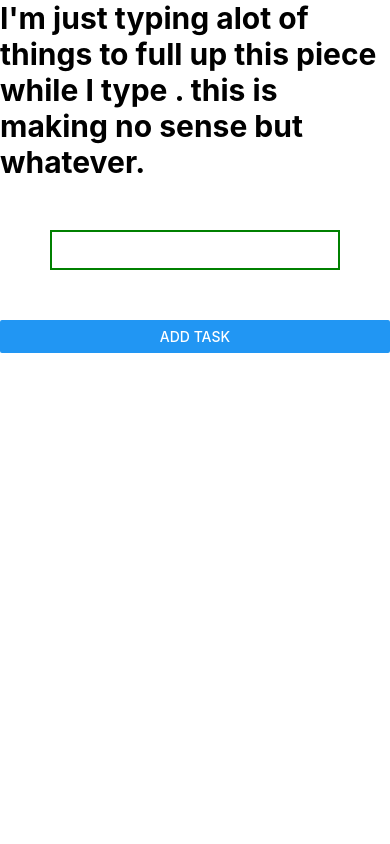
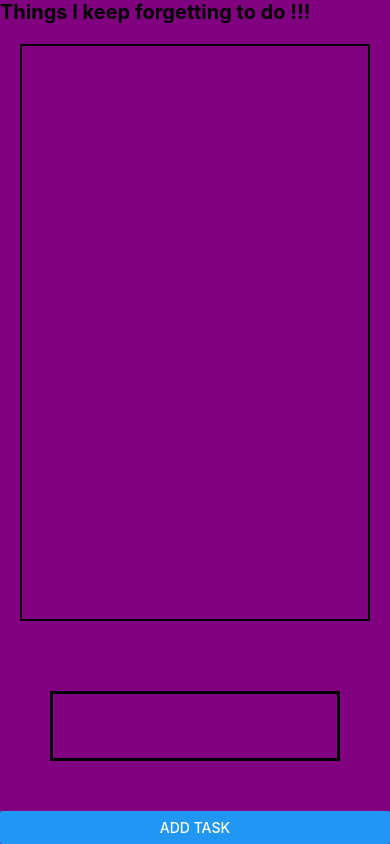
Before and after one commit to arbrown110/The-index, a React Native app: screen / in a window 390 px wide. Built offline with nearby package versions, Linux system fonts and the light colour scheme.

Commit message:
working on stylesheet.

```diff
--- a/App.js
+++ b/App.js
@@ -1,6 +1,6 @@
 
 import React, { useState } from 'react';
-import { StyleSheet, Text, SafeAreaView, View, StatusBar, Button,  TextInput } from 'react-native';
+import { StyleSheet, Text, SafeAreaView, View, StatusBar, Button,  TextInput, ScrollView } from 'react-native';
 import Todo from './Todo';
 
 
@@ -18,14 +18,14 @@ const  App = () => {
       <View>
 
       <Text style={styles.textTitle}>
-      I'm just typing alot of things to full up this piece while I type . this is making no sense but whatever.
+      Things I keep forgetting to do !!!
       </Text>
       </View>
-
+      <ScrollView style={styles.listTodo}>
       {todos.map(todo => (
         <Todo title={todo} />
-
       ))}
+      </ScrollView>
       {/* <Todo title='clean room'/>
       <Todo title='pay electric bill'/>
       <Todo title='pay cell phone'/>
@@ -45,19 +45,29 @@ const  App = () => {
 const styles = StyleSheet.create({
   container: {
     flex: 1,
-    paddingTop: StatusBar.currentHeight,
+    backgroundColor: 'purple',
+
+    // paddingTop: StatusBar.currentHeight,
   },
   todoInput: {
     margin: 50,
-    height: 40,
-    borderColor: 'green',
-    borderWidth: 2,
+    height: 70,
+    borderColor: 'black',
+    borderWidth: 3,
+
   },
   textTitle: {
-    fontSize: 30,
+    fontSize: 20,
     fontWeight: "bold",
   },
+  listTodo: {
+   margin: 20,
+   padding: 20,
+  //  alignItems: 'center',
+  //  justifyContent: 'center',
+   borderWidth: 2,
 
+  },
 
 });
 
```
